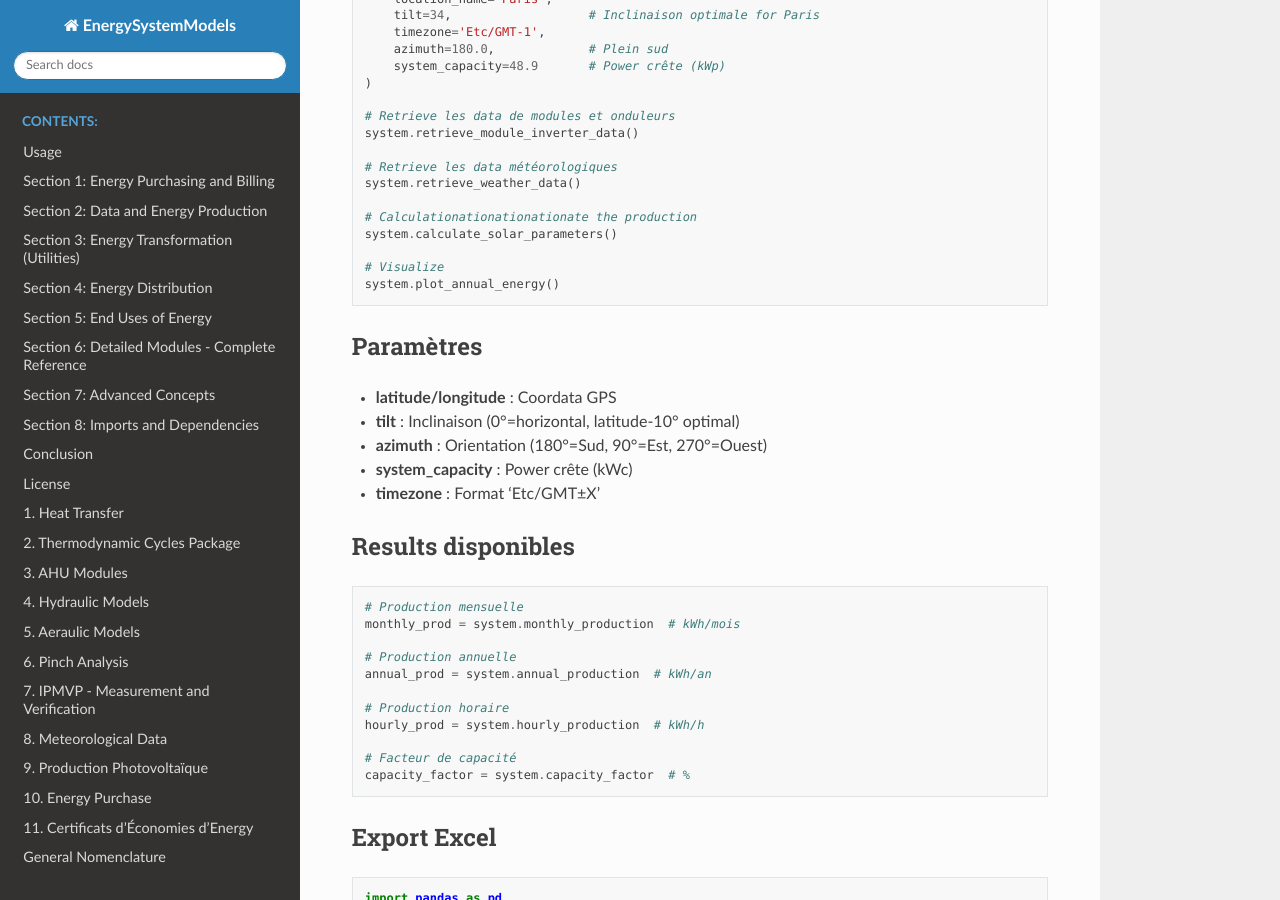
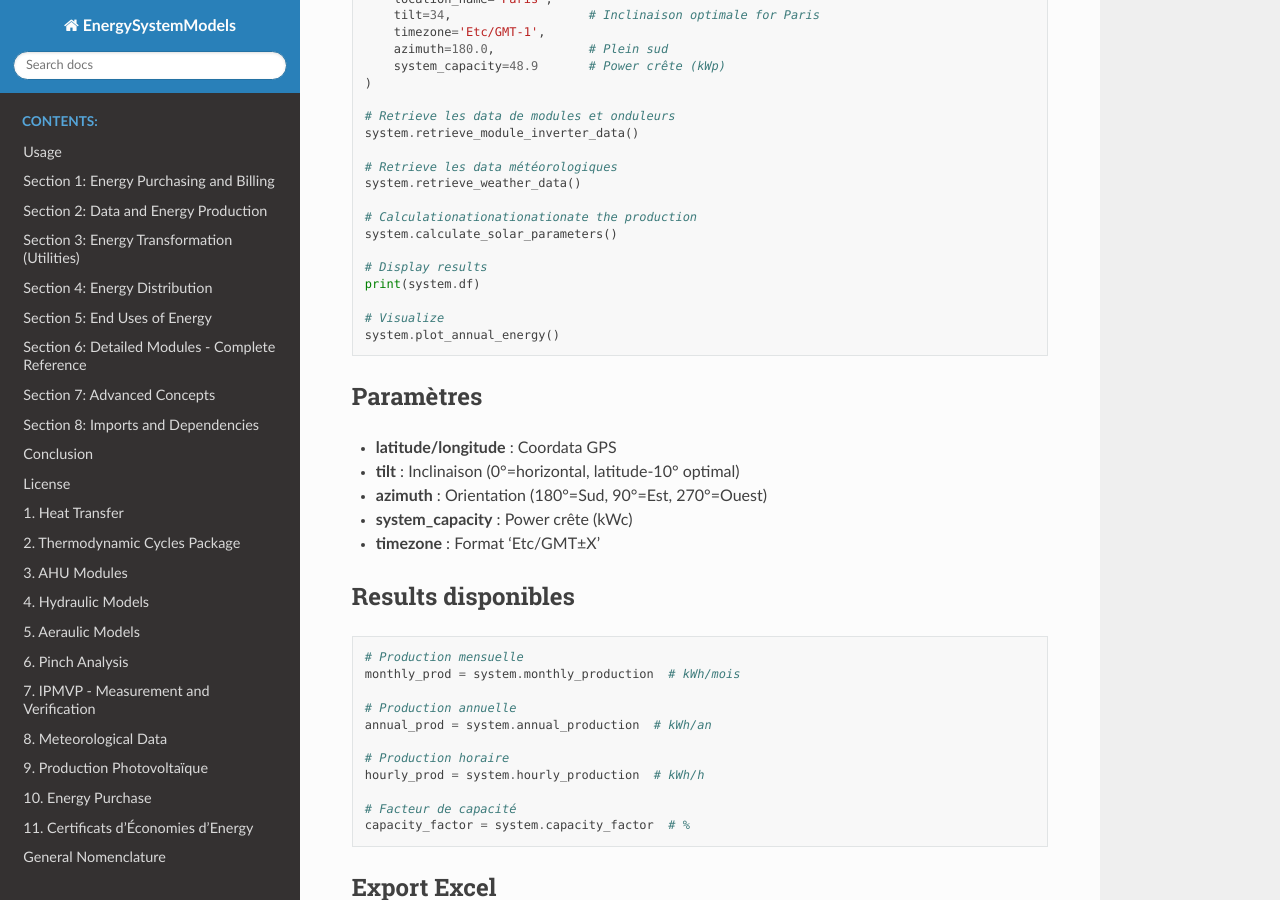
Before and after one commit to ZoheirHADID/EnergySystemModels-en, a Sphinx documentation site: the page built from docs/source/009-pv-solaire/usage.rst, in a window 1280 px wide and 900 px high, scrolled down 339 px. Built offline with Sphinx 7.4.7 and the Read the Docs theme 3.1.0, drawn with Linux system fonts in a browser that asks for light colours; pages that are not in the unit, such as notebooks, are missing from menus.

Commit message:
docs: add print(instance.df) examples for SolarSystem and PlateHeatTransfer
Co-Authored-By: Claude Opus 4.6 (1M context) <noreply@anthropic.com>

```diff
--- a/docs/source/009-pv-solaire/examples.rst
+++ b/docs/source/009-pv-solaire/examples.rst
@@ -29,6 +29,9 @@ Production Photovoltaïque
    # Calculationationationationate the production
    system.calculate_solar_parameters()
 
+   # Display results
+   print(system.df)
+
    # Access results
    annual_prod = system.annual_production       # Production annuelle [kWh]
    specific_yield = annual_prod / 6.0           # Productible [kWh/kWc/an]
--- a/docs/source/009-pv-solaire/usage.rst
+++ b/docs/source/009-pv-solaire/usage.rst
@@ -27,6 +27,9 @@ Example de base
 
    # Calculationationationationate the production
    system.calculate_solar_parameters()
+
+   # Display results
+   print(system.df)
 
    # Visualize
    system.plot_annual_energy()
--- a/docs/source/transfert_chaleur.rst
+++ b/docs/source/transfert_chaleur.rst
@@ -64,6 +64,11 @@ Heat losses through the walls of the plate heat exchanger can be calculated usin
     # Calculationationationationate total heat transfer
     total = haut + bas + vertical1 + vertical2
     print(f"{round(total, 0)} W = {round(haut, 0)} W + {round(bas, 0)} W + {round(vertical1, 0)} W + {round(vertical2, 0)} W")
+
+    # Access results DataFrame (keep the reference)
+    plate = PlateHeatTransfer.Object(orientation='horizontal_up', Tp=Tp, Ta=Ta, W=W, L=L)
+    plate.calculate()
+    print(plate.df)
 
 Result:
 1957.0 W = 191.0 W + 190.0 W + 900.0 W + 675.0 W
```
